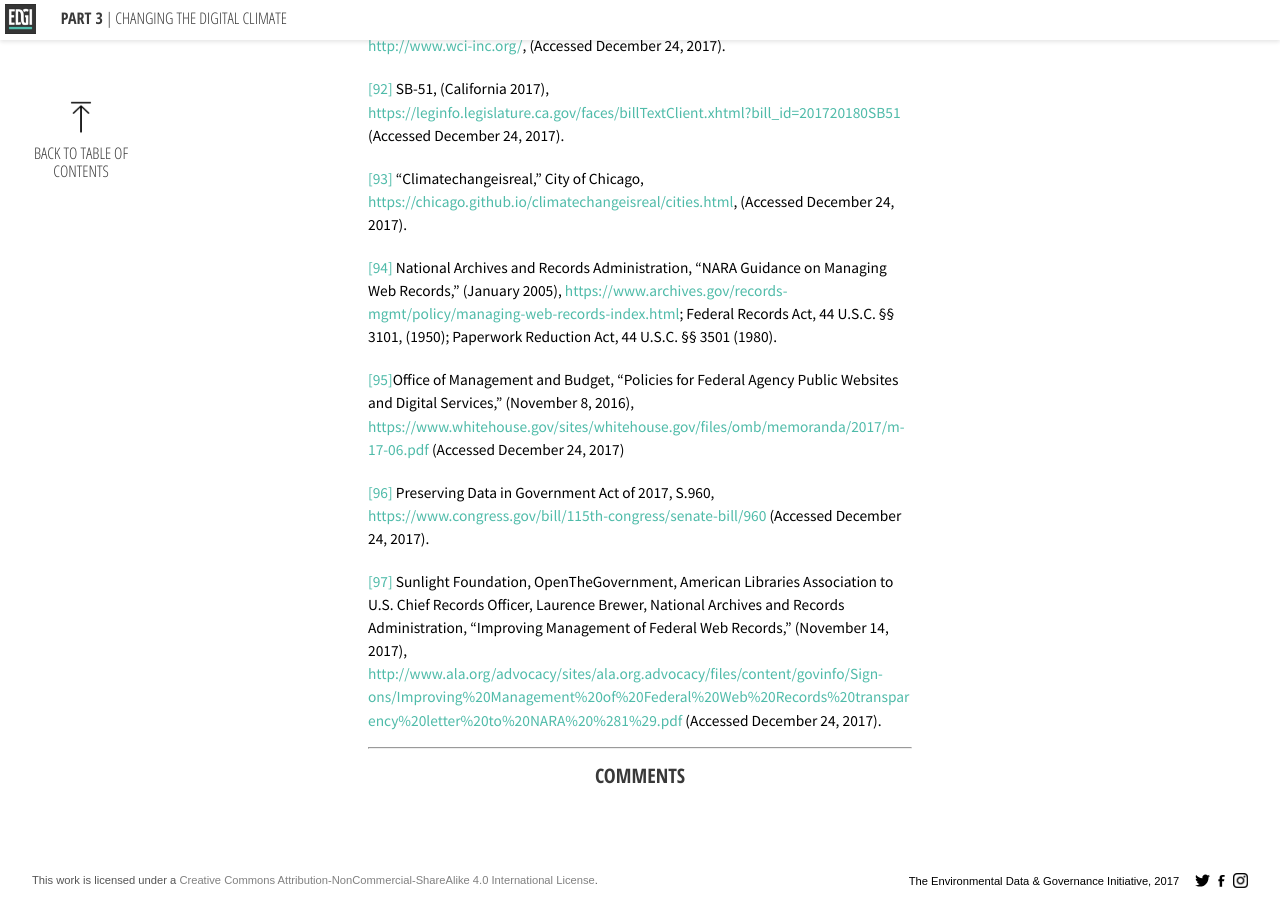
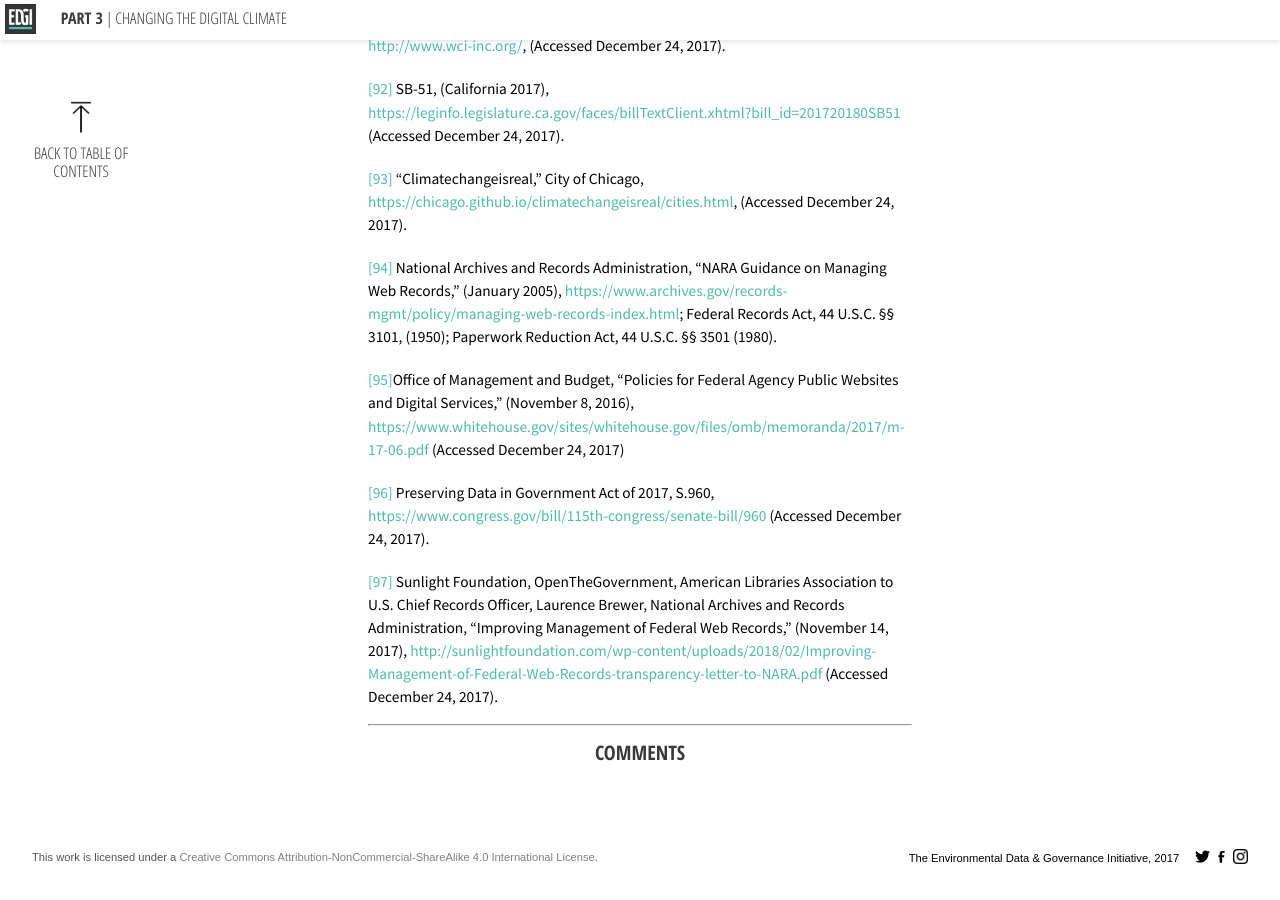
Before and after one commit to edgi-govdata-archiving/100days, a Jekyll site: the page built from changing-digital-climate.html, in a window 1280 px wide and 900 px high, scrolled down 49538 px. Built offline with Jekyll 4.4.1, drawn with Linux system fonts in a browser that asks for light colours; nearby versions of some CDN libraries; comment, search, counter and statistics services are not loaded; after the commit the page ends 50414 px from its top, so only the background shows below that; some of the changed lines change nothing that is shown.

Commit message:
url change (#100)

```diff
--- a/changing-digital-climate.html
+++ b/changing-digital-climate.html
@@ -717,7 +717,7 @@ comments: true
         </div>
         <div>
             <p>
-                <a href="#ftnt_ref97" id="ftnt97">[97]</a> Sunlight Foundation, OpenTheGovernment, American Libraries Association to U.S. Chief Records Officer, Laurence Brewer, National Archives and Records Administration, &ldquo;Improving Management of Federal Web Records,&rdquo; (November 14, 2017), <a href="http://www.ala.org/advocacy/sites/ala.org.advocacy/files/content/govinfo/Sign-ons/Improving%2520Management%2520of%2520Federal%2520Web%2520Records%2520transparency%2520letter%2520to%2520NARA%2520%25281%2529.pdf" target="_blank" rel="noopener">http://www.ala.org/advocacy/sites/ala.org.advocacy/files/content/govinfo/Sign-ons/Improving%20Management%20of%20Federal%20Web%20Records%20transparency%20letter%20to%20NARA%20%281%29.pdf</a> (Accessed December 24, 2017).</p>
+                <a href="#ftnt_ref97" id="ftnt97">[97]</a> Sunlight Foundation, OpenTheGovernment, American Libraries Association to U.S. Chief Records Officer, Laurence Brewer, National Archives and Records Administration, &ldquo;Improving Management of Federal Web Records,&rdquo; (November 14, 2017), <a href="http://sunlightfoundation.com/wp-content/uploads/2018/02/Improving-Management-of-Federal-Web-Records-transparency-letter-to-NARA.pdf" target="_blank" rel="noopener">http://sunlightfoundation.com/wp-content/uploads/2018/02/Improving-Management-of-Federal-Web-Records-transparency-letter-to-NARA.pdf</a> (Accessed December 24, 2017).</p>
         </div>
         <hr>
     </div>
```
